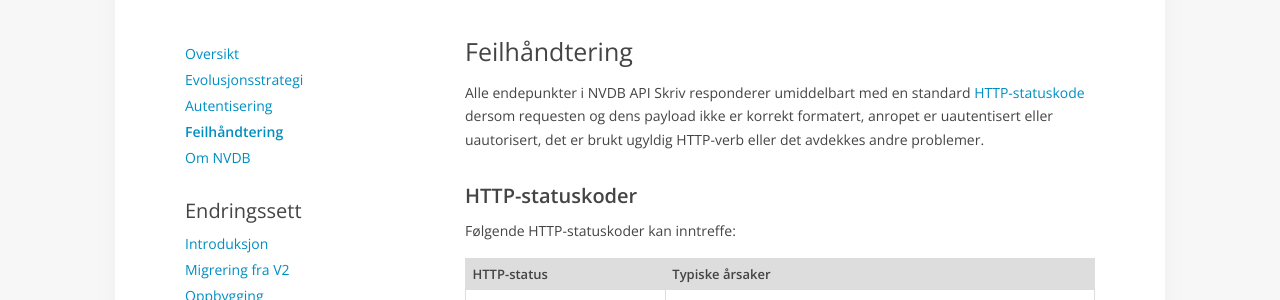
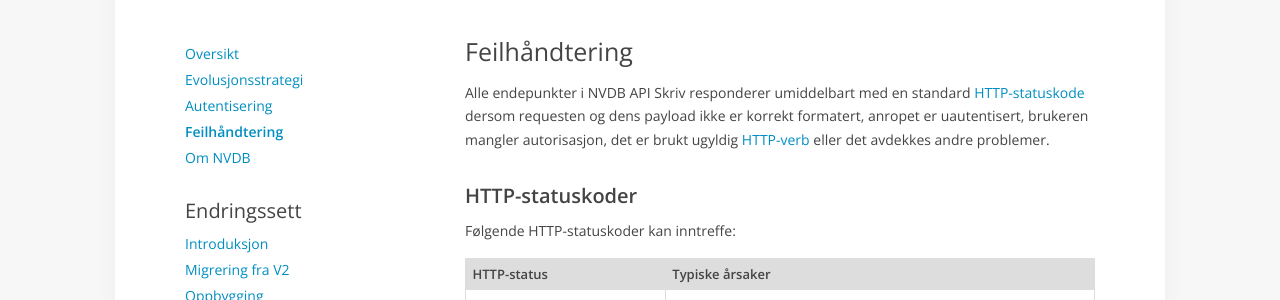
Before and after one commit to nvdb-vegdata/apiskrivdokumentasjon, a Jekyll site: the page built from feilhaandtering.md, in a window 1280 px wide. Shown: the part 180-480 px from the top of the page. Built offline with Jekyll 4.4.1, drawn with Linux system fonts in a browser that asks for light colours; our own code applies the rules of GitHub Pages for plain Markdown files.

Commit message:
NVDB-5462: Added link to HTTP verbs

```diff
--- a/feilhaandtering.md
+++ b/feilhaandtering.md
@@ -6,8 +6,8 @@ order: 4
 ## Feilhåndtering
 
 Alle endepunkter i NVDB API Skriv responderer umiddelbart med en standard [HTTP-statuskode](https://en.wikipedia.org/wiki/List_of_HTTP_status_codes)
-dersom requesten og dens payload ikke er korrekt formatert, anropet er uautentisert eller uautorisert, det er brukt ugyldig HTTP-verb eller
-det avdekkes andre problemer.
+dersom requesten og dens payload ikke er korrekt formatert, anropet er uautentisert, brukeren mangler autorisasjon, det er brukt ugyldig [HTTP-verb](https://en.wikipedia.org/wiki/Hypertext_Transfer_Protocol#Request_methods)
+eller det avdekkes andre problemer.
 
 ### HTTP-statuskoder
 
```
